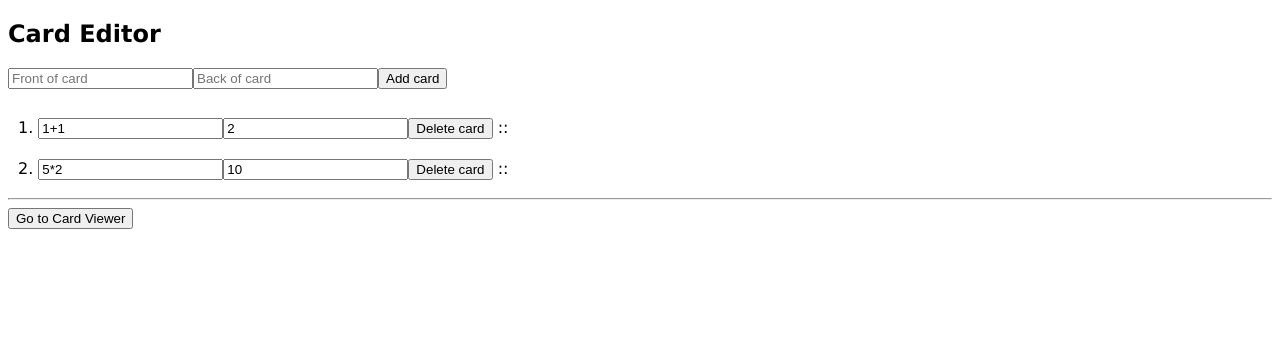
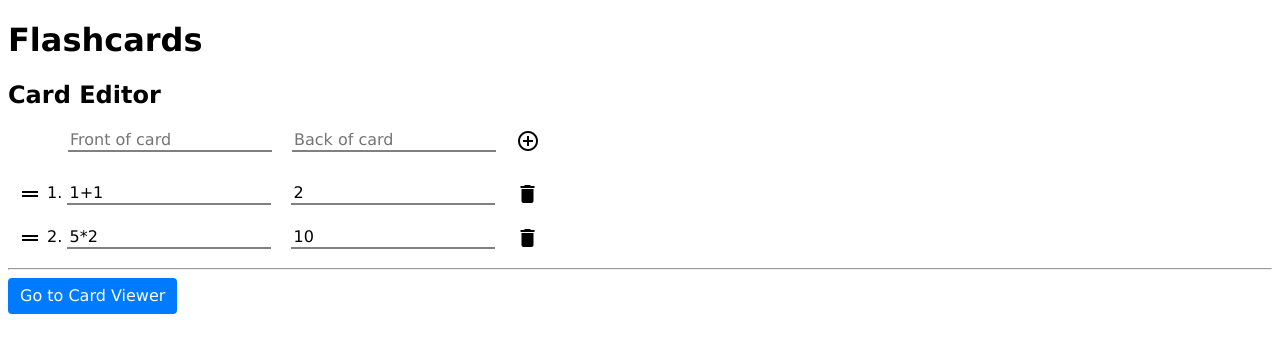
Before and after one commit to mtarunpr/flashcards, a React (Create React App) app: page /editor in a window 1280 px wide. Shown: the top 352 px of the page. Built offline with nearby package versions, Linux system fonts and the light colour scheme; no server answers.

Commit message:
Improve CardEditor UI

```diff
--- a/public/index.html
+++ b/public/index.html
@@ -24,6 +24,7 @@
       work correctly both with client-side routing and a non-root public URL.
       Learn how to configure a non-root public URL by running `npm run build`.
     -->
+    <link href="https://fonts.googleapis.com/icon?family=Material+Icons" rel="stylesheet">
     <title>Flashcards</title>
   </head>
   <body>
--- a/src/CardEditor.css
+++ b/src/CardEditor.css
@@ -1,16 +1,14 @@
-table,
-td,
-th {
-  border: 1px solid black;
+input {
+  border: none;
+  border-bottom: 2px solid grey;
+  margin-right: 20px;
+  font-family: inherit;
+  font-size: inherit;
+  outline: none;
 }
 
-table {
-  border-collapse: collapse;
-}
-
-td,
-th {
-  padding: 10px;
+input:focus {
+  border-bottom: 2px solid #007bff;
 }
 
 .error {
@@ -30,3 +28,20 @@ ul {
 .card-edit {
   padding: 10px;
 }
+
+.disabled {
+  pointer-events: none;
+  opacity: .65;
+}
+
+.material-icons {
+  vertical-align: middle;
+}
+
+.delete-btn:hover, .add-btn:hover {
+  cursor: pointer;
+}
+
+.add-group {
+  margin-left: 60px;
+}
--- a/src/CardEditor.js
+++ b/src/CardEditor.js
@@ -1,13 +1,44 @@
 import React from 'react';
 import { sortableContainer, sortableElement, sortableHandle } from 'react-sortable-hoc';
 import './CardEditor.css';
+import { Link } from 'react-router-dom';
 
-const DragHandle = sortableHandle(() => <span className='drag-handle'>::</span>);
+const DragHandle = sortableHandle(() => (
+  <span className='drag-handle material-icons'>
+    drag_handle
+  </span>
+));
 
 const SortableItem = sortableElement(({ card }) => card);
 
 const SortableContainer = sortableContainer(({ cards }) => <ul>{cards}</ul>);
 
+function Editable(props) {
+  const i = props.index;
+
+  return (
+    <div className='card-edit'>
+      <DragHandle />
+      &nbsp;
+      {i + 1}.&nbsp;
+      <input
+        autoComplete='off'
+        name={'front' + i}
+        placeholder='Front of card'
+        value={props.card.front}
+        onChange={props.handleChangeEdit}
+      />
+      <input
+        autoComplete='off'
+        name={'back' + i}
+        placeholder='Back of card'
+        value={props.card.back}
+        onChange={props.handleChangeEdit}
+      />
+      <span className='material-icons delete-btn' onClick={() => props.deleteCard(i)}>delete</span>
+    </div>
+  );
+}
 
 class CardEditor extends React.Component {
   constructor(props) {
@@ -35,7 +66,7 @@ class CardEditor extends React.Component {
       return;
     }
     this.props.addCard(this.state);
-    this.setState({ front: '', back: ''});
+    this.setState({ front: '', back: '' });
   }
 
   deleteCard = index => {
@@ -45,14 +76,12 @@ class CardEditor extends React.Component {
   render() {
     const cards = this.props.cards.map((card, index) => {
       const cardli = (
-        <div className='card-edit'>
-          {index + 1}.&nbsp;
-          <input name={'front' + index} placeholder='Front of card' value={card.front} onChange={this.handleChangeEdit} />
-          <input name={'back' + index} placeholder='Back of card' value={card.back} onChange={this.handleChangeEdit} />
-          <button onClick={() => this.deleteCard(index)}>Delete card</button>
-          &nbsp;
-          <DragHandle />
-        </div>
+        <Editable
+          index={index}
+          card={card}
+          handleChangeEdit={this.handleChangeEdit}
+          deleteCard={this.deleteCard}
+        />
       );
       return (
         <SortableItem key={index} index={index} card={cardli} />
@@ -61,11 +90,13 @@ class CardEditor extends React.Component {
 
     return (
       <div>
+        <h1><Link className={this.props.error ? 'disabled' : ''} to='/'>Flashcards</Link></h1>
         <h2>Card Editor</h2>
-        <input autoComplete='off' name='front' placeholder='Front of card' value={this.state.front} onChange={this.handleChangeAdd} />
-        <input autoComplete='off' name='back' placeholder='Back of card' value={this.state.back} onChange={this.handleChangeAdd} />
-        <button onClick={this.addCard}>Add card</button>
-        <br />
+        <div className='add-group'>
+          <input autoComplete='off' name='front' placeholder='Front of card' value={this.state.front} onChange={this.handleChangeAdd} />
+          <input autoComplete='off' name='back' placeholder='Back of card' value={this.state.back} onChange={this.handleChangeAdd} />
+          <span className='material-icons add-btn' onClick={this.addCard}>add_circle_outline</span>
+        </div>
         <br />
 
         <SortableContainer cards={cards} onSortEnd={this.props.onSortEnd} useDragHandle />
@@ -77,7 +108,7 @@ class CardEditor extends React.Component {
         }
 
         <hr />
-        <button disabled={this.props.error} onClick={this.props.switchMode}>Go to Card Viewer</button>
+        <Link className={(this.props.error ? 'disabled' : '') + ' link-btn'} to='/viewer'>Go to Card Viewer</Link>
       </div>
     );
   }
```
